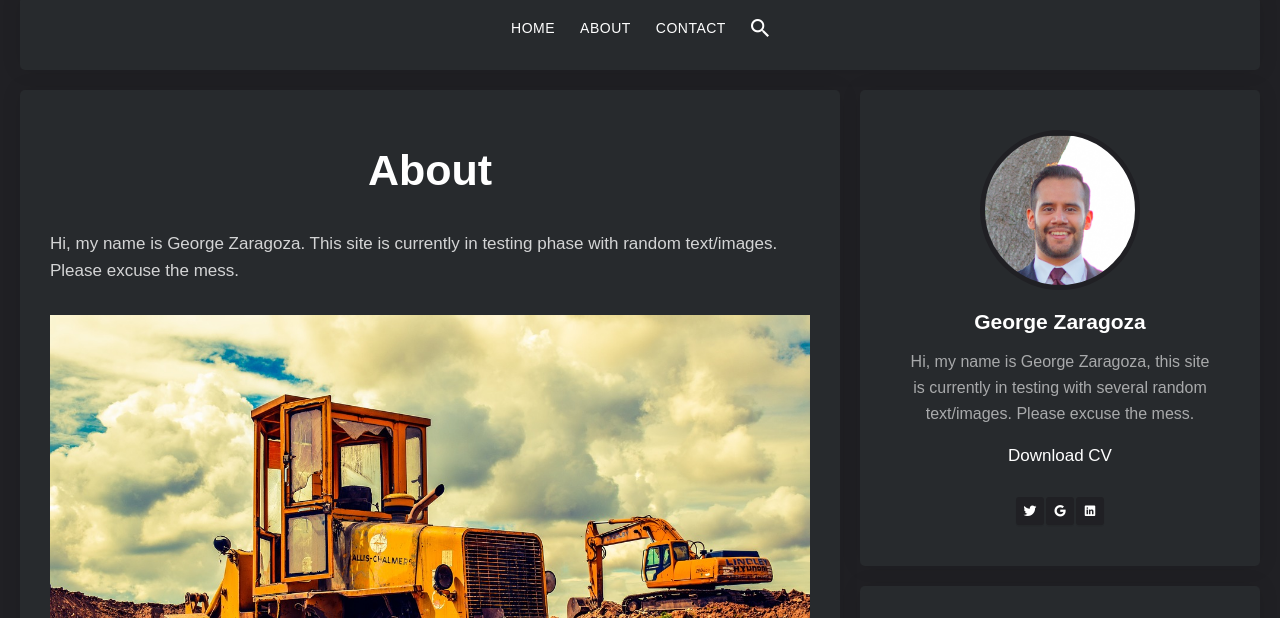
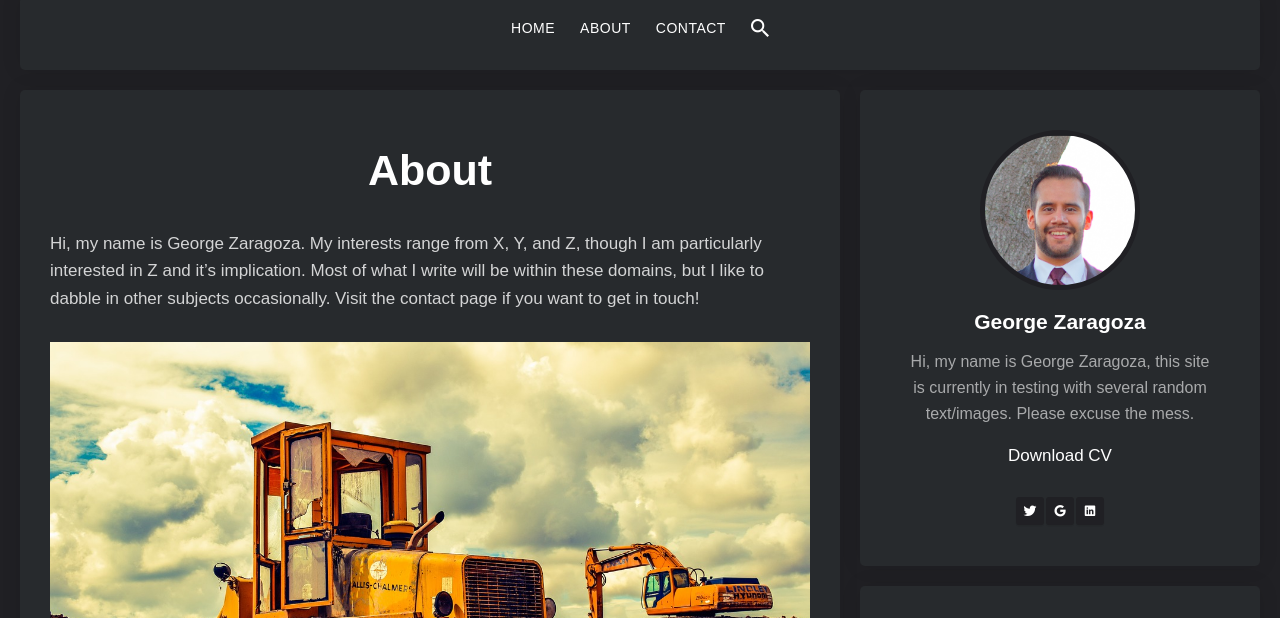
Before and after one commit to georgeomics/personalsite, a Jekyll site: the page built from _pages/about.md, in a window 1280 px wide and 900 px high, cut to the strip 282-900 px from the top of the window. Built offline with Jekyll 4.4.1, drawn with Linux system fonts in a browser that asks for light colours; nearby versions of some CDN libraries; some web fonts are replaced.

Commit message:
updating

```diff
--- a/_pages/about.md
+++ b/_pages/about.md
@@ -4,7 +4,7 @@ title: About
 permalink: /about/
 ---
 
-Hi, my name is George Zaragoza. This site is currently in testing phase with random text/images. Please excuse the mess.
+Hi, my name is George Zaragoza. My interests range from X, Y, and Z, though I am particularly interested in Z and it's implication. Most of what I write will be within these domains, but I like to dabble in other subjects occasionally. Visit the contact page if you want to get in touch!
 
 ![Construction]({{site.baseurl}}/images/327.jpg)
 *In construction*
```
